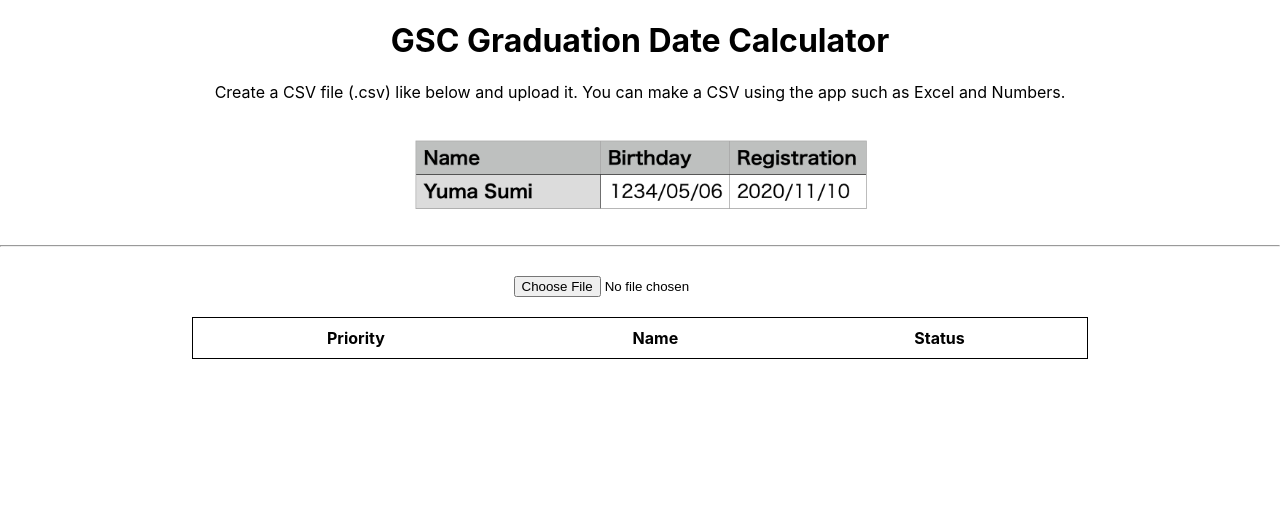
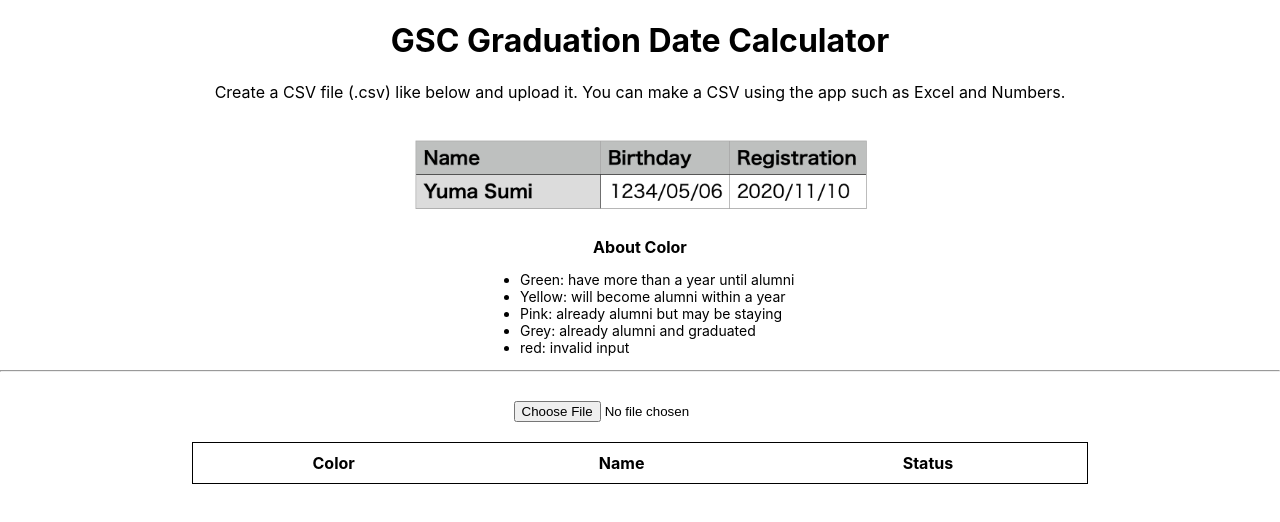
Before and after one commit to y-yeah/gsc-age-calculator, a React (Create React App) app: page / in a window 1280 px wide. Shown: the top 522 px of the page. Built offline with nearby package versions, Linux system fonts and the light colour scheme.

Commit message:
fixed color circle place

```diff
--- a/src/App.css
+++ b/src/App.css
@@ -14,16 +14,20 @@ td {
   padding: 10px;
 }
 
+.color-description-wrapper {
+  width: 20%;
+  margin: auto;
+  min-width: 320px;
+}
+
+.color-description-ul {
+  text-align: left;
+  font-size: 14px;
+}
+
 .sample-image {
   width: 80%;
   max-width: 500px;
-}
-
-.color-circle-wrapper {
-  display: grid;
-  justify-items: center;
-  align-items: center;
-  height: 100%;
 }
 
 .color-circle {
--- a/src/App.js
+++ b/src/App.js
@@ -70,11 +70,18 @@ function App() {
         <div>
           <img src="/sample.png" alt="sample" className="sample-image" />
         </div>
-        {/* <h3>Color</h3>
-        <p>Green: have more than a year until becoming alumni</p>
-        <p>Yellow: will become alumni within a year</p>
-        <p>Grey: has become alumni and graduated</p>
-        <p>red: invalid input</p> */}
+        <div className="color-description-wrapper">
+          <b>About Color</b>
+          <div className="color-description-ul">
+            <ul>
+              <li>Green: have more than a year until alumni</li>
+              <li>Yellow: will become alumni within a year</li>
+              <li>Pink: already alumni but may be staying</li>
+              <li>Grey: already alumni and graduated</li>
+              <li>red: invalid input</li>
+            </ul>
+          </div>
+        </div>
       </div>
 
       <hr />
@@ -94,7 +101,7 @@ function App() {
       <table>
         <thead>
           <tr key="header">
-            <th key="color">Priority</th>
+            <th key="color">Color</th>
             <th key="name">Name</th>
             <th key="status">Status</th>
           </tr>
@@ -103,7 +110,7 @@ function App() {
         <tbody>
           {array.map((item, i) => (
             <tr key={i}>
-              <td className="color-circle-wrapper">
+              <td>
                 <div
                   className="color-circle"
                   style={{ backgroundColor: item.color }}
```
